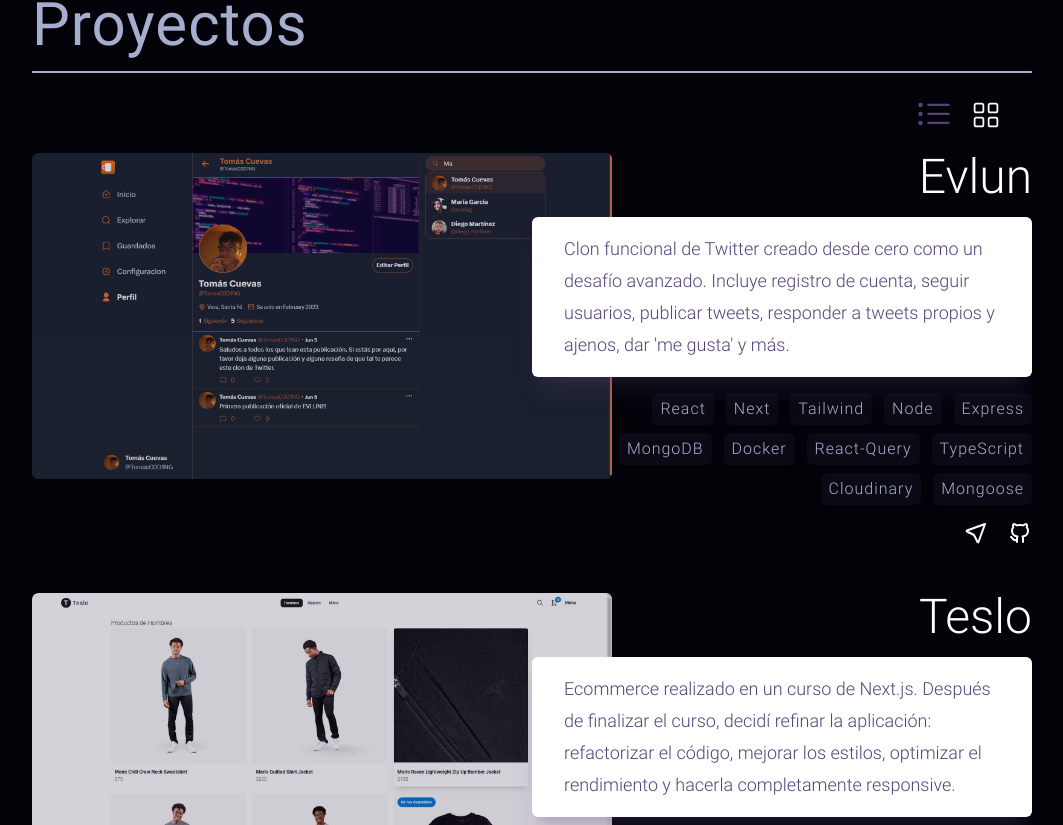
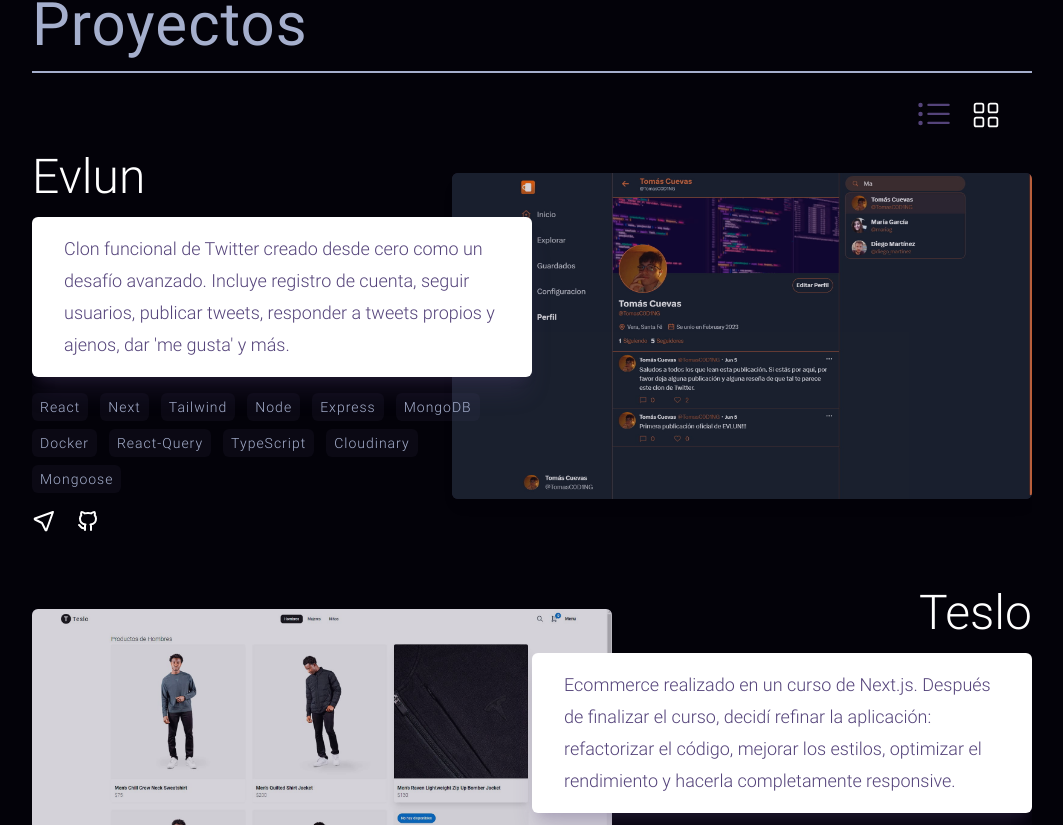
Before and after one commit to TomasCuevas/Tomas-Portfolio, a Next.js app: page / in a window 1280 px wide. Shown: the part 1955-2780 px from the top of the page, without its empty margins (108-1171 px from the left). Built offline with nearby package versions, Linux system fonts and the light colour scheme.

Commit message:
style: :lipstick: update styles on project components

```diff
--- a/src/components/projects/desktopProjectsFeed/DesktopProjectsFeed.tsx
+++ b/src/components/projects/desktopProjectsFeed/DesktopProjectsFeed.tsx
@@ -1,15 +1,15 @@
 import { useContext } from "react";
 
-//* data *//
+//* DATA *//
 import projects from "@/data/projects.json";
 
-//* icons *//
+//* ICONS *//
 import { BsGridFill, BsGrid, BsListUl } from "react-icons/bs";
 
-//* components *//
-import { ProjectCard, ProjectCardExpanded } from "../";
+//* COMPONENTS *//
+import { ProjectCard, ProjectCardExpanded } from "@/components";
 
-//* context *//
+//* CONTEXT *//
 import { UIContext } from "@/context";
 
 export const DesktopProjectsFeed: React.FC = () => {
@@ -34,9 +34,13 @@
         </button>
       </div>
       {projectsViewStyle === "list" ? (
-        <div className="hidden w-full grid-cols-1 gap-12 lg:grid">
-          {projects.map((project) => (
-            <ProjectCardExpanded key={project.name} project={project} />
+        <div className="hidden w-full grid-cols-1 gap-14 lg:grid">
+          {projects.map((project, key) => (
+            <ProjectCardExpanded
+              key={project.name}
+              project={project}
+              reverse={key % 2 === 1}
+            />
           ))}
         </div>
       ) : (
--- a/src/components/projects/mobileProjectsFeed/MobileProjectsFeed.tsx
+++ b/src/components/projects/mobileProjectsFeed/MobileProjectsFeed.tsx
@@ -1,8 +1,8 @@
-//* data *//
+//* DATA *//
 import projects from "@/data/projects.json";
 
-//* components *//
-import { ProjectCard } from "../";
+//* COMPONENTS *//
+import { ProjectCard } from "@/components";
 
 export const MobileProjectsFeed: React.FC = () => {
   return (
--- a/src/components/projects/projectCard/ProjectCard.tsx
+++ b/src/components/projects/projectCard/ProjectCard.tsx
@@ -1,18 +1,18 @@
 import Link from "next/link";
 import { motion } from "framer-motion";
 
-//* icons *//
+//* ICONS *//
 import { TbLocation, TbBrandGithub } from "react-icons/tb";
 
-//* animation variants *//
+//* ANIMATION VARIANTS *//
 import {
-  articleAnimation,
-  descriptionAnimation,
-  imageAnimationMobile,
-  titleAnimation,
+  articleVariants,
+  descriptionVariants,
+  imageMobileVariants,
+  titleVariants,
 } from "./projectCard.animations";
 
-//* interfaces *//
+//* INTERFACES *//
 import { IProject } from "@/interfaces";
 
 interface Props {
@@ -25,14 +25,14 @@
       initial="offscreen"
       whileInView="onscreen"
       viewport={{ once: true, amount: 0.3 }}
-      variants={articleAnimation}
+      variants={articleVariants}
       className="group relative flex w-full overflow-hidden rounded-md px-6 py-8 shadow-md shadow-purple/20 sm:p-16 md:px-6 md:py-8"
     >
       <div className="absolute top-0 left-0 flex h-full w-full overflow-hidden rounded-md bg-purple/10 ">
         <motion.img
           initial="offscreen"
           whileInView="onscreen"
-          variants={imageAnimationMobile}
+          variants={imageMobileVariants}
           viewport={{ once: false, amount: 0.9 }}
           src={project.cover}
           alt="Project cover"
@@ -43,7 +43,7 @@
         <motion.h3
           initial="offscreen"
           whileInView="onscreen"
-          variants={titleAnimation}
+          variants={titleVariants}
           viewport={{ once: true, amount: 0.2 }}
           transition={{ duration: 1.3, delay: 0.5 }}
           className="text-4xl font-light text-light"
@@ -54,7 +54,7 @@
           <motion.p
             initial="offscreen"
             whileInView="onscreen"
-            variants={descriptionAnimation}
+            variants={descriptionVariants}
             viewport={{ once: true, amount: 0.5 }}
             className="flex flex-wrap gap-[3px] font-light leading-7 text-white xs:text-lg"
           >
@@ -65,7 +65,7 @@
           {project.technologies.map((technologie) => (
             <span
               key={technologie}
-              className="rounded-md bg-purple/50 px-2 py-1 text-base font-thin tracking-[1px] text-light"
+              className="rounded-md bg-purple/50 px-2 py-1 text-xs sm:text-sm font-thin tracking-[1px] text-light"
             >
               {technologie}
             </span>
--- a/src/components/projects/projectCard/projectCard.animations.ts
+++ b/src/components/projects/projectCard/projectCard.animations.ts
@@ -1,21 +1,21 @@
 import { Variants } from "framer-motion";
 
-export const articleAnimation: Variants = {
+export const articleVariants: Variants = {
   offscreen: { opacity: 0, x: -150 },
   onscreen: { opacity: 1, x: 0, transition: { duration: 1.5 } },
 };
 
-export const imageAnimationMobile: Variants = {
+export const imageMobileVariants: Variants = {
   offscreen: { opacity: 0.1 },
-  onscreen: { opacity: 0.4 },
+  onscreen: { opacity: 0.25 },
 };
 
-export const titleAnimation: Variants = {
+export const titleVariants: Variants = {
   offscreen: { opacity: 0, y: 50 },
   onscreen: { opacity: 1, y: 0 },
 };
 
-export const descriptionAnimation: Variants = {
+export const descriptionVariants: Variants = {
   offscreen: {
     opacity: 0,
   },
--- a/src/components/projects/projectCardExpanded/ProjectCardExpanded.tsx
+++ b/src/components/projects/projectCardExpanded/ProjectCardExpanded.tsx
@@ -1,37 +1,45 @@
 import Link from "next/link";
 import { motion } from "framer-motion";
 
-//* icons *//
+//* ICONS *//
 import { TbLocation, TbBrandGithub } from "react-icons/tb";
 
-//* animation variants *//
+//* ANIMATION VARIANTS *//
 import {
-  articleAnimation,
-  descriptionAnimation,
-  imageAnimation,
-  titleAnimation,
+  articleVariants,
+  descriptionVariants,
+  imageVariants,
+  titleVariants,
 } from "./projectCardExpanded.animations";
 
-//* interfaces *//
+//* INTERFACES *//
 import { IProject } from "@/interfaces";
 
 interface Props {
   project: IProject;
+  reverse?: boolean;
 }
 
-export const ProjectCardExpanded: React.FC<Props> = ({ project }) => {
+export const ProjectCardExpanded: React.FC<Props> = ({
+  project,
+  reverse = false,
+}) => {
   return (
     <motion.article
       initial="offscreen"
       whileInView="onscreen"
       viewport={{ once: true, amount: 0.2 }}
-      variants={articleAnimation}
+      variants={articleVariants}
       className="group relative flex min-h-[370px] w-full overflow-hidden rounded-md"
     >
-      <div className="absolute top-0 left-0 flex h-auto w-[60%] max-w-[580px] overflow-visible rounded-md bg-purple/50">
+      <div
+        className={`absolute top-5 ${
+          reverse ? "left-0" : "right-0"
+        } flex h-auto w-[60%] max-w-[580px] overflow-visible rounded-md bg-purple/50`}
+      >
         <motion.img
           initial="offscreen"
-          variants={imageAnimation}
+          variants={imageVariants}
           viewport={{ once: false, amount: 0.9 }}
           whileInView="onscreen"
           src={project.cover}
@@ -39,11 +47,15 @@
           className="h-auto w-full rounded-md object-cover opacity-20 shadow-lg transition-all duration-300 group-hover:opacity-60"
         />
       </div>
-      <div className="z-10 ml-auto flex w-[50%] flex-col items-end justify-center gap-4">
+      <div
+        className={`z-10 flex w-[50%] flex-col ${
+          reverse ? "items-end ml-auto" : "items-start"
+        } justify-center gap-4`}
+      >
         <motion.h3
           initial="offscreen"
           whileInView="onscreen"
-          variants={titleAnimation}
+          variants={titleVariants}
           viewport={{ once: true, amount: 0.2 }}
           transition={{ duration: 1.3, delay: 0.2 }}
           className="text-5xl font-light text-white"
@@ -54,18 +66,22 @@
           <motion.p
             initial="offscreen"
             whileInView="onscreen"
-            variants={descriptionAnimation}
+            variants={descriptionVariants}
             viewport={{ once: false, amount: 0.2 }}
             className="flex flex-wrap gap-[3px] px-8 py-4 text-lg font-light leading-8 text-purple "
           >
             {project.description}
           </motion.p>
         </div>
-        <div className="flex flex-wrap justify-end gap-3 gap-y-2 xl:max-w-[90%]">
+        <div
+          className={`flex flex-wrap ${
+            reverse ? "justify-end" : "justify-start"
+          } gap-3 gap-y-2 xl:max-w-[90%]`}
+        >
           {project.technologies.map((technologie) => (
             <span
               key={technologie}
-              className="rounded-md bg-purple/10 px-2 py-1 text-base font-thin tracking-[1px] text-light"
+              className="rounded-md bg-purple/10 px-2 py-1 text-sm font-thin tracking-[1px] text-light"
             >
               {technologie}
             </span>
--- a/src/components/projects/projectCardExpanded/projectCardExpanded.animations.ts
+++ b/src/components/projects/projectCardExpanded/projectCardExpanded.animations.ts
@@ -1,21 +1,21 @@
 import { Variants } from "framer-motion";
 
-export const articleAnimation: Variants = {
+export const articleVariants: Variants = {
   offscreen: { opacity: 0, x: -150 },
   onscreen: { opacity: 1, x: 0, transition: { duration: 1.5 } },
 };
 
-export const imageAnimation: Variants = {
+export const imageVariants: Variants = {
   offscreen: { opacity: 0.1 },
   onscreen: { opacity: 0.8 },
 };
 
-export const titleAnimation: Variants = {
+export const titleVariants: Variants = {
   offscreen: { opacity: 0, y: 50 },
   onscreen: { opacity: 1, y: 0 },
 };
 
-export const descriptionAnimation: Variants = {
+export const descriptionVariants: Variants = {
   offscreen: {
     opacity: 0,
     y: -20,
```
Also changed, not shown: src/components/projects/index.ts (+5 -5 lines), src/components/projects/projects/Projects.tsx (+7 -3 lines).
